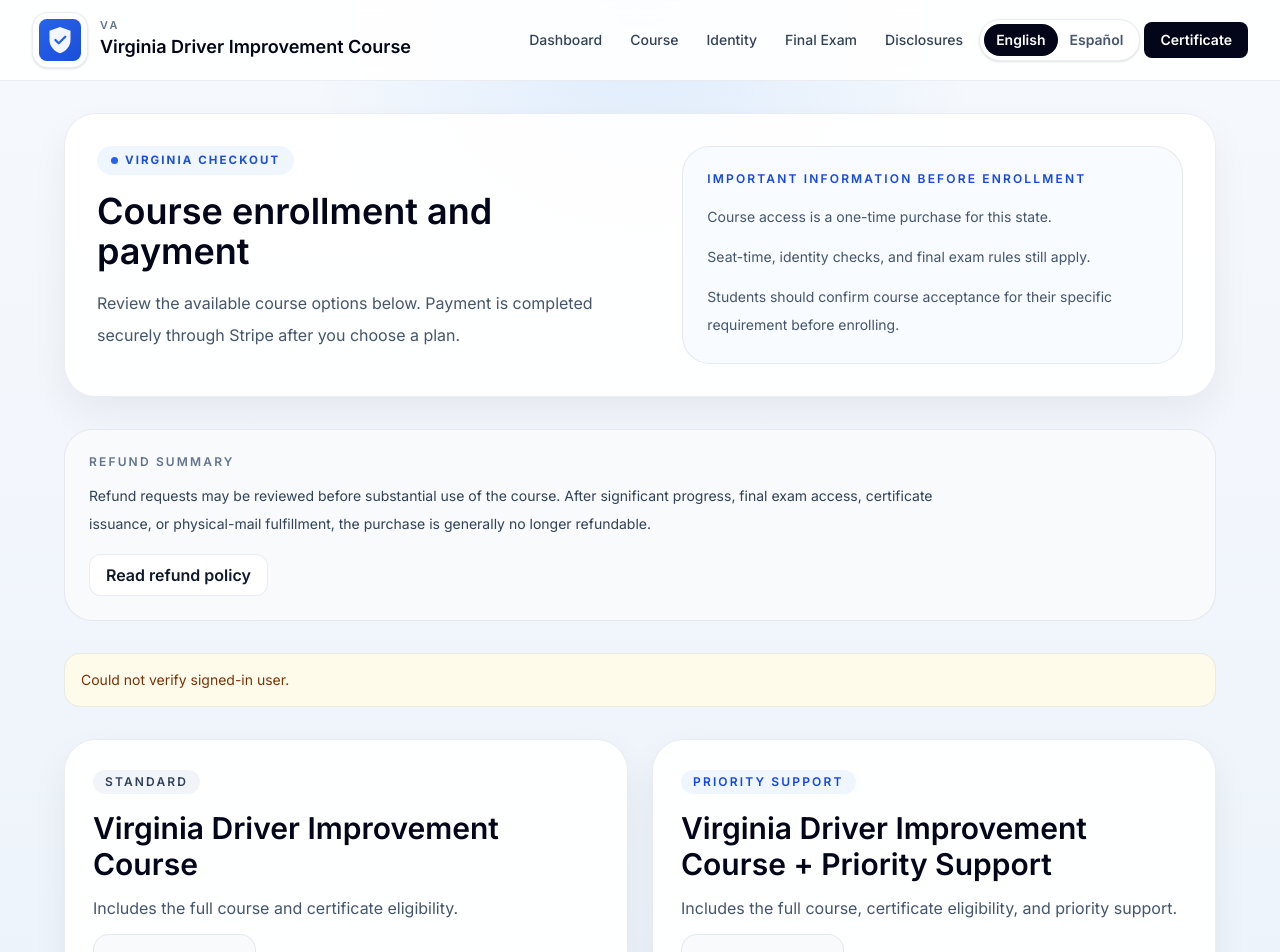
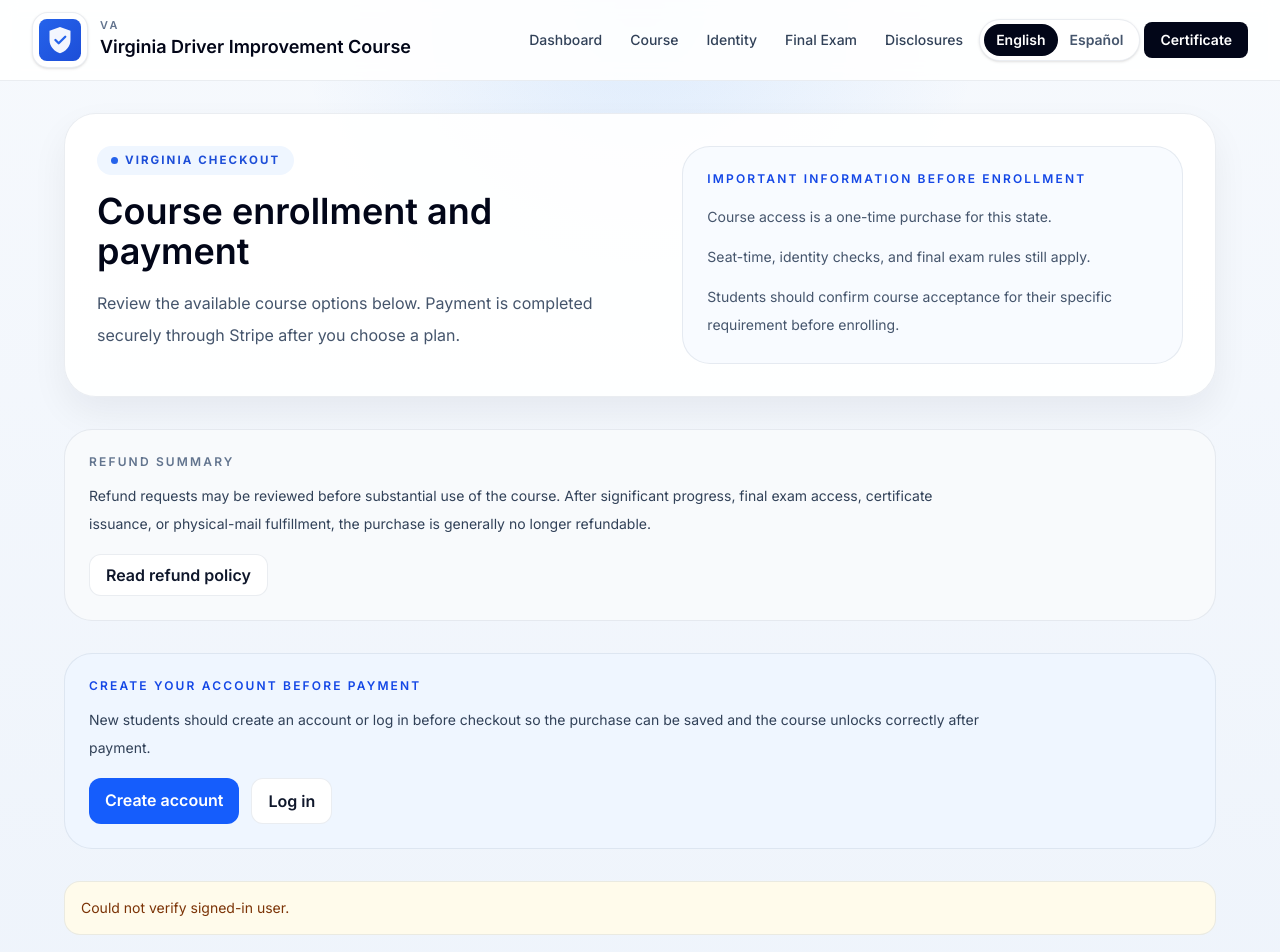
Before and after one commit to ankurfadia-ctrl/driver-course-platform, a Next.js app: page /virginia/checkout in a window 1280 px wide. Shown: the top 952 px of the page. Built offline with nearby package versions, Linux system fonts and the light colour scheme; no server answers.

Commit message:
Guide new students to sign in before checkout

```diff
--- a/app/[state]/checkout/[planCode]/page.tsx
+++ b/app/[state]/checkout/[planCode]/page.tsx
@@ -52,6 +52,7 @@ export default function StatePlanCheckoutPage() {
   const [loadingCheckout, setLoadingCheckout] = useState(false)
   const [checkoutError, setCheckoutError] = useState<string | null>(null)
   const [checkingPurchase, setCheckingPurchase] = useState(true)
+  const [isAuthenticated, setIsAuthenticated] = useState(false)
   const [hasPaidPurchase, setHasPaidPurchase] = useState(false)
   const [purchaseSupportTier, setPurchaseSupportTier] = useState<string | null>(null)
   const [purchaseError, setPurchaseError] = useState("")
@@ -76,6 +77,11 @@ export default function StatePlanCheckoutPage() {
             "Antes de pagar, confirma que este curso en linea es aceptable para tu requisito especifico en Virginia. Revisa la informacion sobre identidad, tiempo del curso y reglas del examen.",
           disclosuresCta: "Leer informacion del curso",
           continuePayment: "Continuar al pago",
+          createAccount: "Crear cuenta",
+          logIn: "Iniciar sesion",
+          signInRequiredTitle: "Crea tu cuenta antes de pagar",
+          signInRequiredBody:
+            "Necesitas una cuenta de estudiante para continuar al pago, guardar tu compra y desbloquear el curso despues del cobro.",
           preparing: "Preparando pago...",
           prepareError: "No se pudo preparar el pago. Intentalo de nuevo.",
         }
@@ -94,6 +100,11 @@ export default function StatePlanCheckoutPage() {
             "Before paying, confirm that this online course is acceptable for your specific Virginia requirement. Review disclosures for identity, seat-time, and exam rules.",
           disclosuresCta: "Read course information",
           continuePayment: "Continue to Payment",
+          createAccount: "Create account",
+          logIn: "Log in",
+          signInRequiredTitle: "Create your account before payment",
+          signInRequiredBody:
+            "You need a student account before checkout so the purchase can be saved and the course can unlock correctly after payment.",
           preparing: "Preparing checkout...",
           prepareError: "Could not prepare checkout. Please try again.",
         }
@@ -127,6 +138,7 @@ export default function StatePlanCheckoutPage() {
 
         if (!isMounted) return
 
+        setIsAuthenticated(access.isAuthenticated)
         if (access.hasPaidAccess) {
           setHasPaidPurchase(true)
           setPurchaseSupportTier(access.supportTier)
@@ -248,12 +260,35 @@ export default function StatePlanCheckoutPage() {
         </Link>
       </div>
 
+      {!isAuthenticated ? (
+        <div className="rounded-2xl border border-blue-200 bg-blue-50 p-5">
+          <div className="font-semibold text-blue-900">{copy.signInRequiredTitle}</div>
+          <p className="mt-2 text-sm leading-6 text-slate-700">
+            {copy.signInRequiredBody}
+          </p>
+          <div className="mt-4 flex flex-wrap gap-3">
+            <Link
+              href={`/${state}/login`}
+              className="inline-flex rounded-xl bg-blue-600 px-4 py-3 font-semibold text-white hover:bg-blue-700"
+            >
+              {copy.createAccount}
+            </Link>
+            <Link
+              href={`/${state}/login`}
+              className="inline-flex rounded-xl border border-slate-300 bg-white px-4 py-3 font-semibold text-slate-700 hover:bg-slate-50"
+            >
+              {copy.logIn}
+            </Link>
+          </div>
+        </div>
+      ) : (
         <button
           onClick={handleContinueToPayment}
           className="rounded-xl bg-blue-600 px-4 py-3 font-semibold text-white transition hover:bg-blue-700"
         >
           {loadingCheckout ? copy.preparing : copy.continuePayment}
         </button>
+      )}
 
       {checkoutError && <div className="text-red-600">{checkoutError}</div>}
     </div>
--- a/app/[state]/checkout/page.tsx
+++ b/app/[state]/checkout/page.tsx
@@ -33,6 +33,7 @@ export default function StateCheckoutPage() {
   const language = usePreferredSiteLanguageClient()
 
   const [checkingPurchase, setCheckingPurchase] = useState(true)
+  const [isAuthenticated, setIsAuthenticated] = useState(false)
   const [hasPaidPurchase, setHasPaidPurchase] = useState(false)
   const [purchasePlanCode, setPurchasePlanCode] = useState<string | null>(null)
   const [purchaseSupportTier, setPurchaseSupportTier] = useState<string | null>(null)
@@ -114,6 +115,11 @@ export default function StateCheckoutPage() {
           refundBody:
             "Las solicitudes de reembolso pueden revisarse antes de un uso sustancial del curso. Despues de progreso importante, acceso al examen final, emision del certificado o cumplimiento de correo fisico, la compra normalmente deja de ser reembolsable.",
           refundCta: "Leer politica de reembolso",
+          accountTitle: "Crea tu cuenta antes de pagar",
+          accountBody:
+            "Los estudiantes nuevos deben crear una cuenta o iniciar sesion antes del pago para que la compra quede guardada y el curso se desbloquee correctamente.",
+          createAccount: "Crear cuenta",
+          logIn: "Iniciar sesion",
           backCourse: "Volver al curso",
           questions: "Preguntas antes de comprar?",
         }
@@ -188,6 +194,11 @@ export default function StateCheckoutPage() {
           refundBody:
             "Refund requests may be reviewed before substantial use of the course. After significant progress, final exam access, certificate issuance, or physical-mail fulfillment, the purchase is generally no longer refundable.",
           refundCta: "Read refund policy",
+          accountTitle: "Create your account before payment",
+          accountBody:
+            "New students should create an account or log in before checkout so the purchase can be saved and the course unlocks correctly after payment.",
+          createAccount: "Create account",
+          logIn: "Log in",
           backCourse: "Back to Course",
           questions: "Questions Before Buying?",
         }
@@ -216,6 +227,7 @@ export default function StateCheckoutPage() {
 
         if (!isMounted) return
 
+        setIsAuthenticated(access.isAuthenticated)
         if (access.hasPaidAccess) {
           setHasPaidPurchase(true)
           setPurchasePlanCode(access.planCode)
@@ -366,6 +378,31 @@ export default function StateCheckoutPage() {
           {copy.refundCta}
         </Link>
       </section>
+
+      {!isAuthenticated && !hasPaidPurchase ? (
+        <section className="rounded-[1.75rem] border border-blue-200 bg-blue-50 p-6">
+          <div className="text-xs font-semibold uppercase tracking-[0.18em] text-blue-700">
+            {copy.accountTitle}
+          </div>
+          <p className="mt-3 max-w-4xl text-sm leading-7 text-slate-700">
+            {copy.accountBody}
+          </p>
+          <div className="mt-4 flex flex-wrap gap-3">
+            <Link
+              href={`/${state}/login`}
+              className="inline-flex rounded-xl bg-blue-600 px-4 py-2.5 font-semibold text-white hover:bg-blue-700"
+            >
+              {copy.createAccount}
+            </Link>
+            <Link
+              href={`/${state}/login`}
+              className="inline-flex rounded-xl border border-slate-300 bg-white px-4 py-2.5 font-semibold text-slate-900 hover:bg-slate-100"
+            >
+              {copy.logIn}
+            </Link>
+          </div>
+        </section>
+      ) : null}
 
       {purchaseError ? (
         <div className="rounded-2xl border border-amber-200 bg-amber-50 p-4 text-sm text-amber-900">
```
Lines whose indentation alone changed are shown as unchanged.
